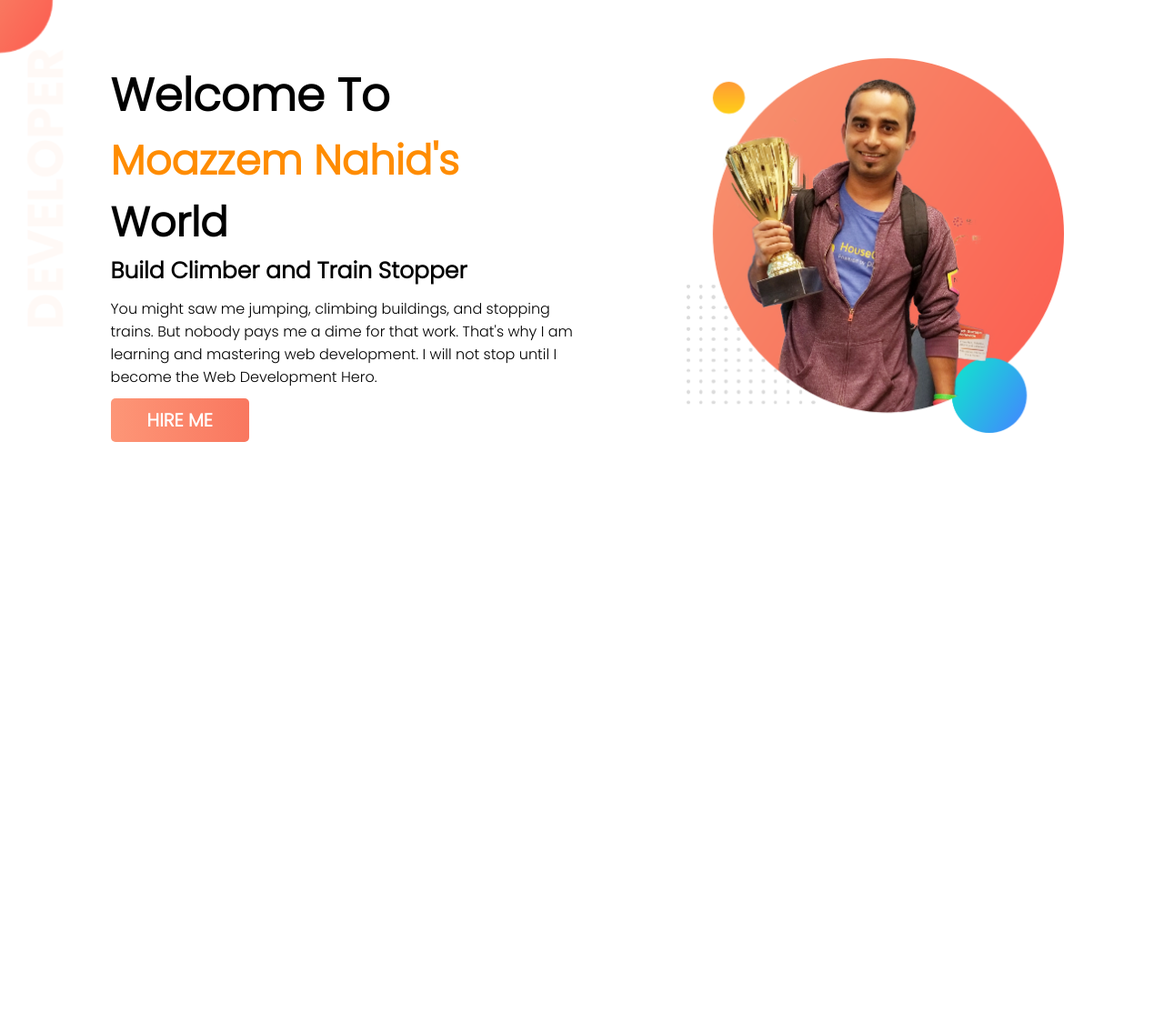
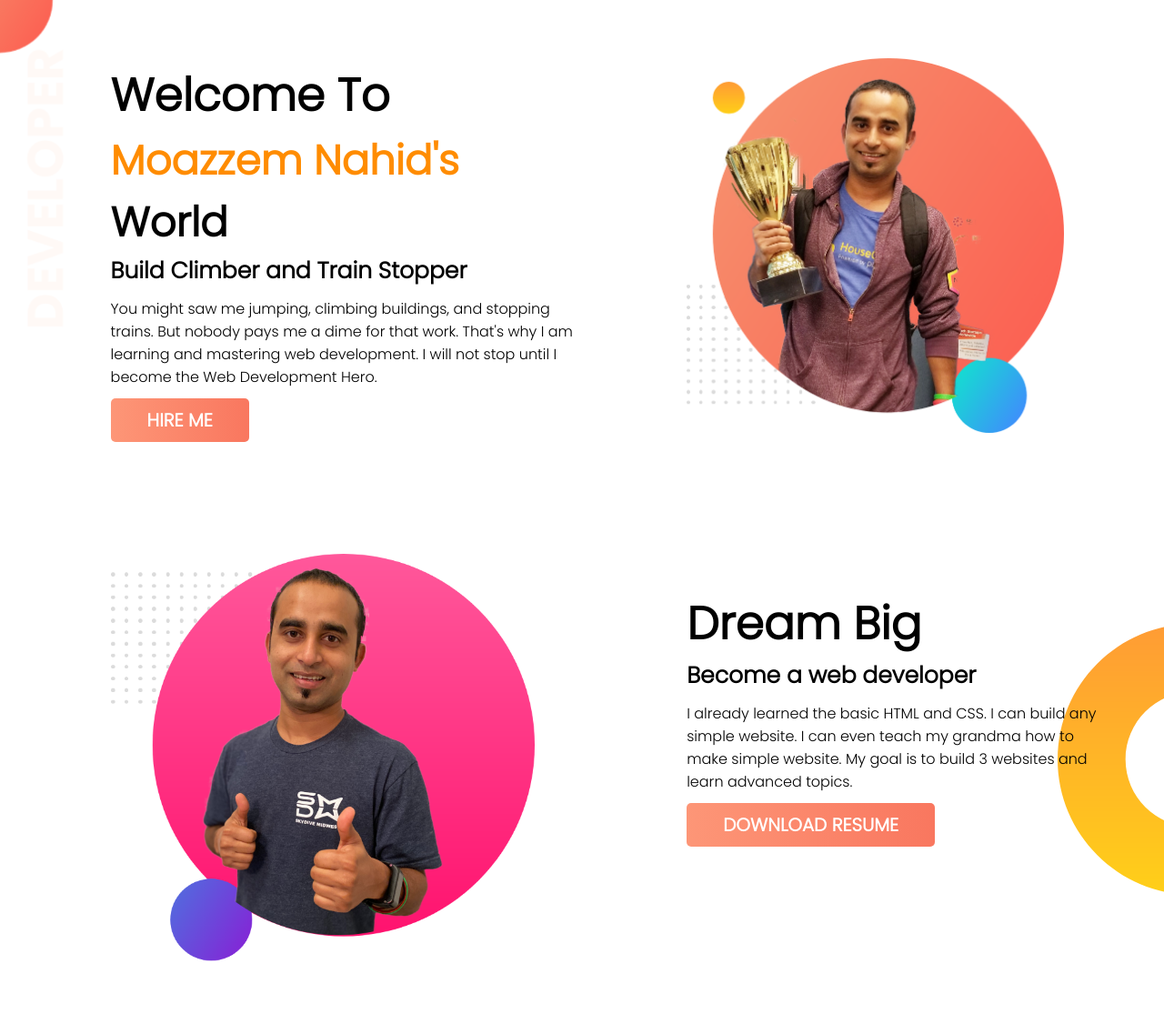
Before and after one commit to moazzemhossainnahid/developer-portfolio, a plain HTML site: page index.html in a window 1280 px wide. Shown: the whole page at 91% size. Before the commit the page ends 800 px from the top, so only its background shows below. Drawn offline with Linux system fonts and the light colour scheme.

Commit message:
dream big

```diff
--- a/css/style.css
+++ b/css/style.css
@@ -25,6 +25,17 @@ section#header {
     margin: auto;
 }
 
+section#dreambig {
+    background-image: url(../images/dream-bg.png);
+    background-repeat: no-repeat;
+    background-position: right;
+    display: flex;
+    justify-content: center;
+    align-items: center;
+    padding: 5%;
+    margin: auto;
+}
+
 div.left-side {
     width: 50%;
     padding-left: 5%;
@@ -35,7 +46,16 @@ div.right-side {
     padding-left: 10%;
 }
 
+section#dreambig div.right-side {
+    width: 50%;
+    margin-top: -100px;
+}
+
 div.right-side img {
+    width: 90%;
+}
+
+div.left-side img {
     width: 90%;
 }
 
--- a/index.html
+++ b/index.html
@@ -29,6 +29,25 @@
 </section>
 
 
+<section id="dreambig">
+
+    <div class="left-side half-width">
+        <img src="images/jhankar2.png" alt="" class="">
+
+    </div>
+
+
+
+    <div class="right-side half-width">
+        <h1 class="">Dream Big</h1>
+
+        <h3 class="">Become a web developer</h3>
+
+        <p class="">I already learned the basic HTML and CSS. I can build any simple website. I can even teach my grandma how to make simple website. My goal is to build 3 websites and learn advanced topics.</p>
+        <a target="_blank" href="https://www.linkedin.com/in/moazzemhossainnahid/" class="hirebtn">DOWNLOAD RESUME</a>
+    </div>
+</section>
+
 
 
 </body>
```
